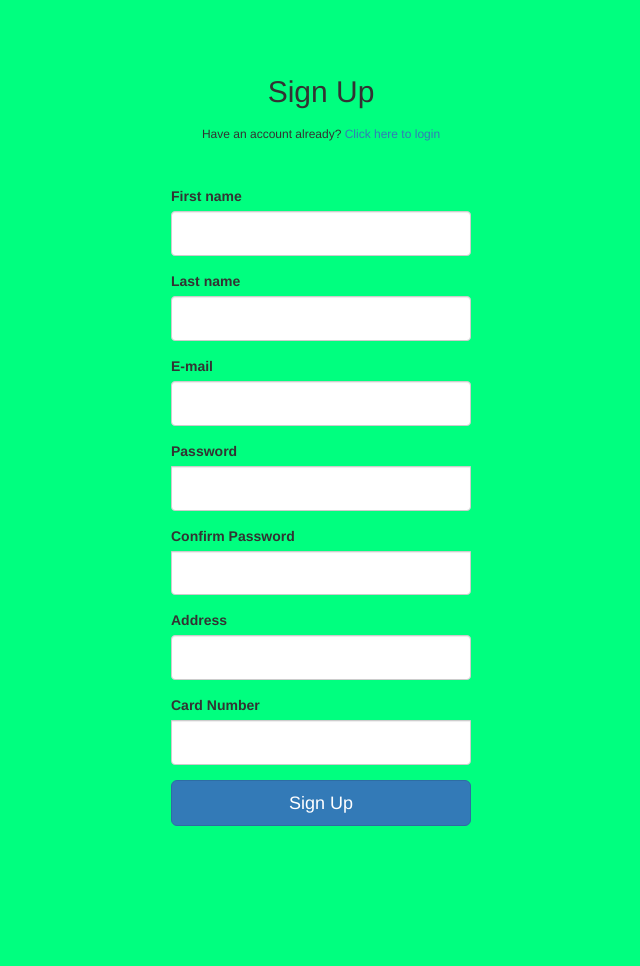
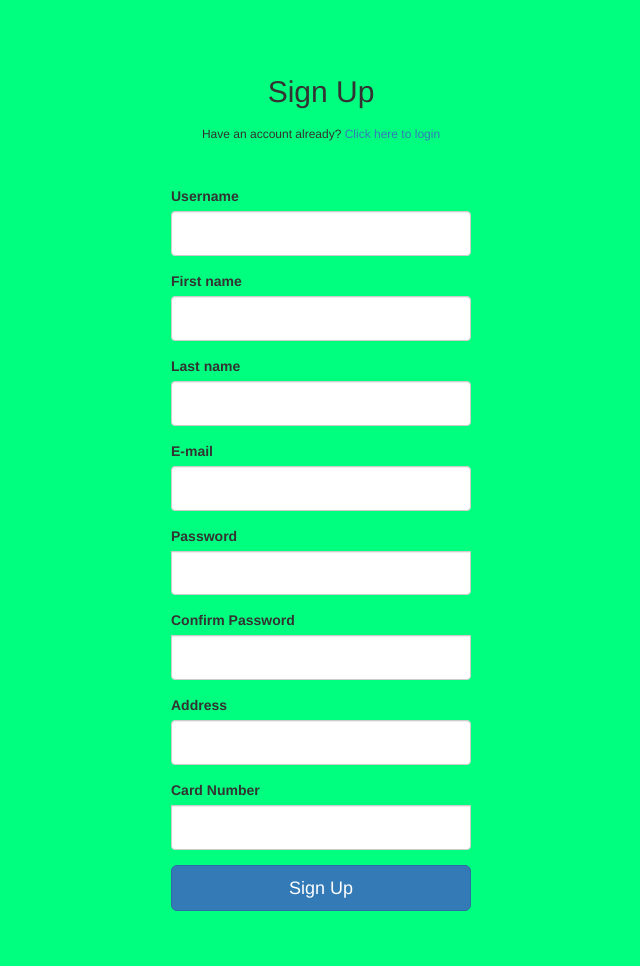
Before and after one commit to Sunny3oy/Fourguys, a Flask app: page /signup in a window 1280 px wide. Shown: the whole page, without its empty margins (319-959 px from the left). Before the commit the page ends 826 px from the top, so only its background shows below. Run offline with Flask 2, Linux system fonts and the light colour scheme; some libraries are stand-ins or nearby versions.

Commit message:
Add additional field for username in templates  Changes to be committed: 	modified:   app/templates/Signup.html 	modified:   app/templates/login.html

```diff
--- a/app/templates/Signup.html
+++ b/app/templates/Signup.html
@@ -25,6 +25,7 @@ Sign Up
         <a align="center" href='login' target="_top">Click here to login</a>
     </h1>
       {{ form.hidden_tag() }}
+      {{ wtf.form_field(form.username) }}
       {{ wtf.form_field(form.firstname) }}
       {{ wtf.form_field(form.lastname) }}
       {{ wtf.form_field(form.email) }}
--- a/app/templates/login.html
+++ b/app/templates/login.html
@@ -18,7 +18,7 @@ Login
               <a align="center" href='signup' target="_top">Click here to signup</a>
           </h1>
           {{ form.hidden_tag() }}
-          {{ wtf.form_field(form.email)}}
+          {{ wtf.form_field(form.username)}}
           {{ wtf.form_field(form.password)}}
           {{ wtf.form_field(form.remember)}}
           <button class="btn btn-lg btn-primary btn-block" type="submit">Sign in</button>
```
